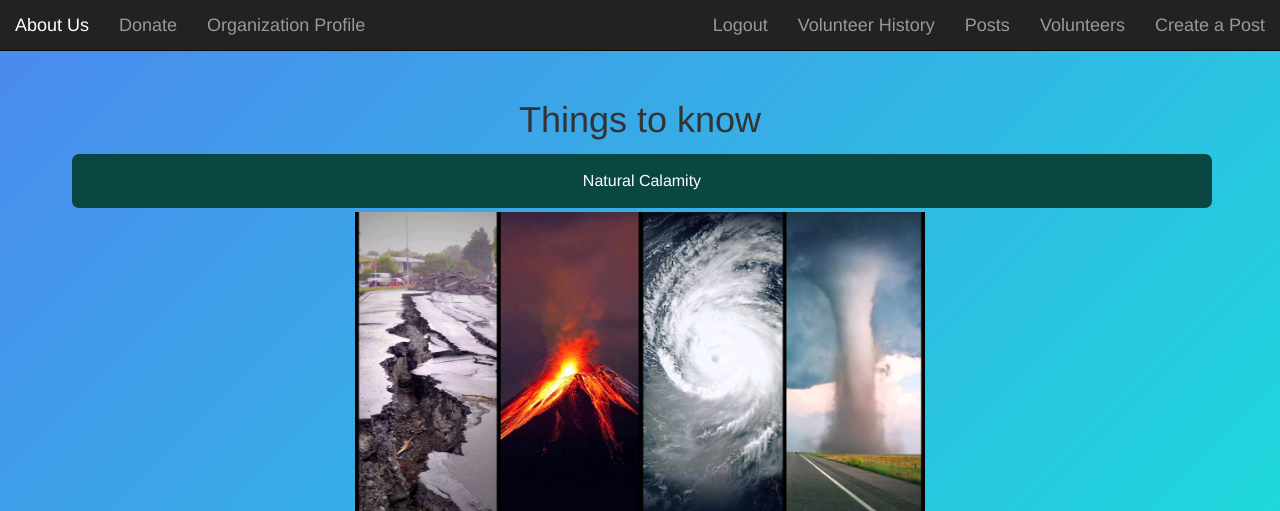
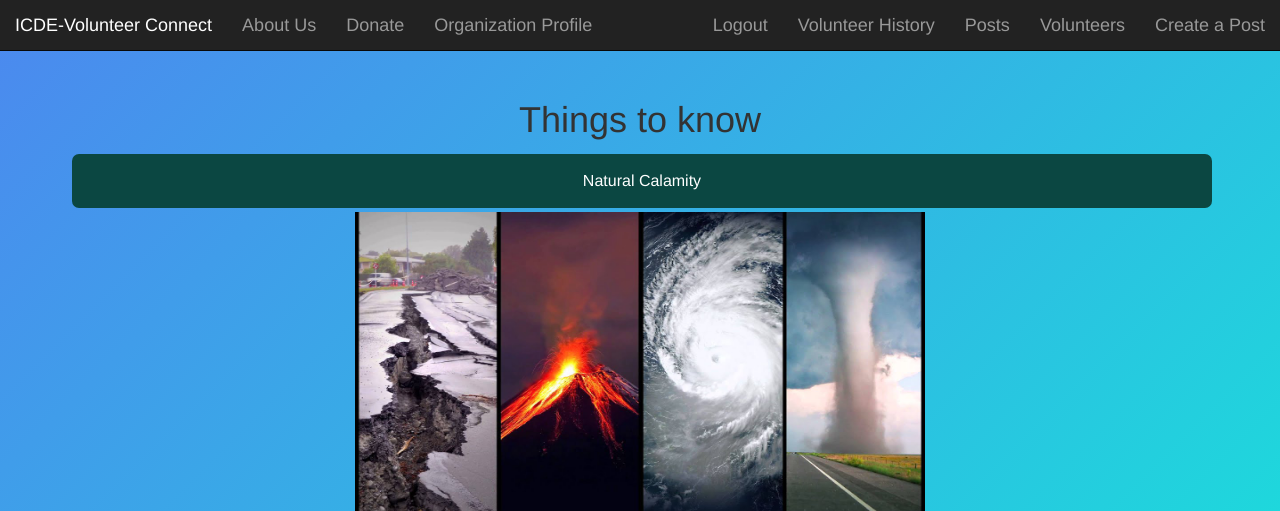
Before and after one commit to ahujasushant/coen6311, a Flask app: page /about in a window 1280 px wide. Shown: the top 511 px of the page. Run offline with Flask 2, Linux system fonts and the light colour scheme; the visitor is signed in with stand-in values (Sample User, id 1).

Commit message:
Adds the ICDE app on the navbar for rendering to the home page

```diff
--- a/coen_6311/templates/layouts/navbar.html
+++ b/coen_6311/templates/layouts/navbar.html
@@ -21,6 +21,7 @@
 <div class="container">
     <!-- Navigation -->
     <nav class="navbar navbar-inverse navbar-fixed-top" role="navigation">
+        <a class="navbar-brand" href="/">ICDE-Volunteer Connect</a>
         {% if not session['organization_id'] and not session['volunteer_id'] %}
             <a class="navbar-brand" href="/register_volunteer">Become a Volunteer</a>
         {% endif %}
```
